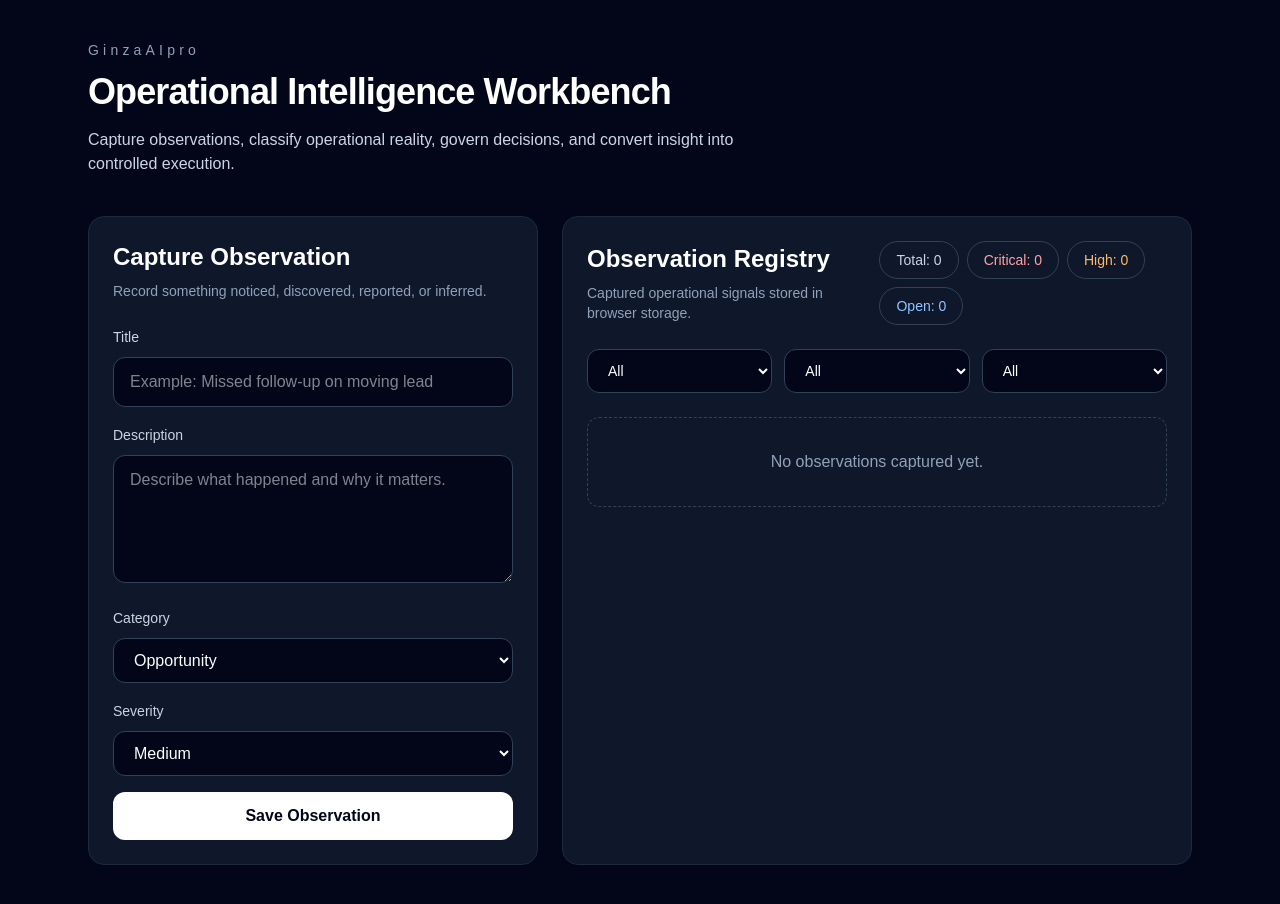
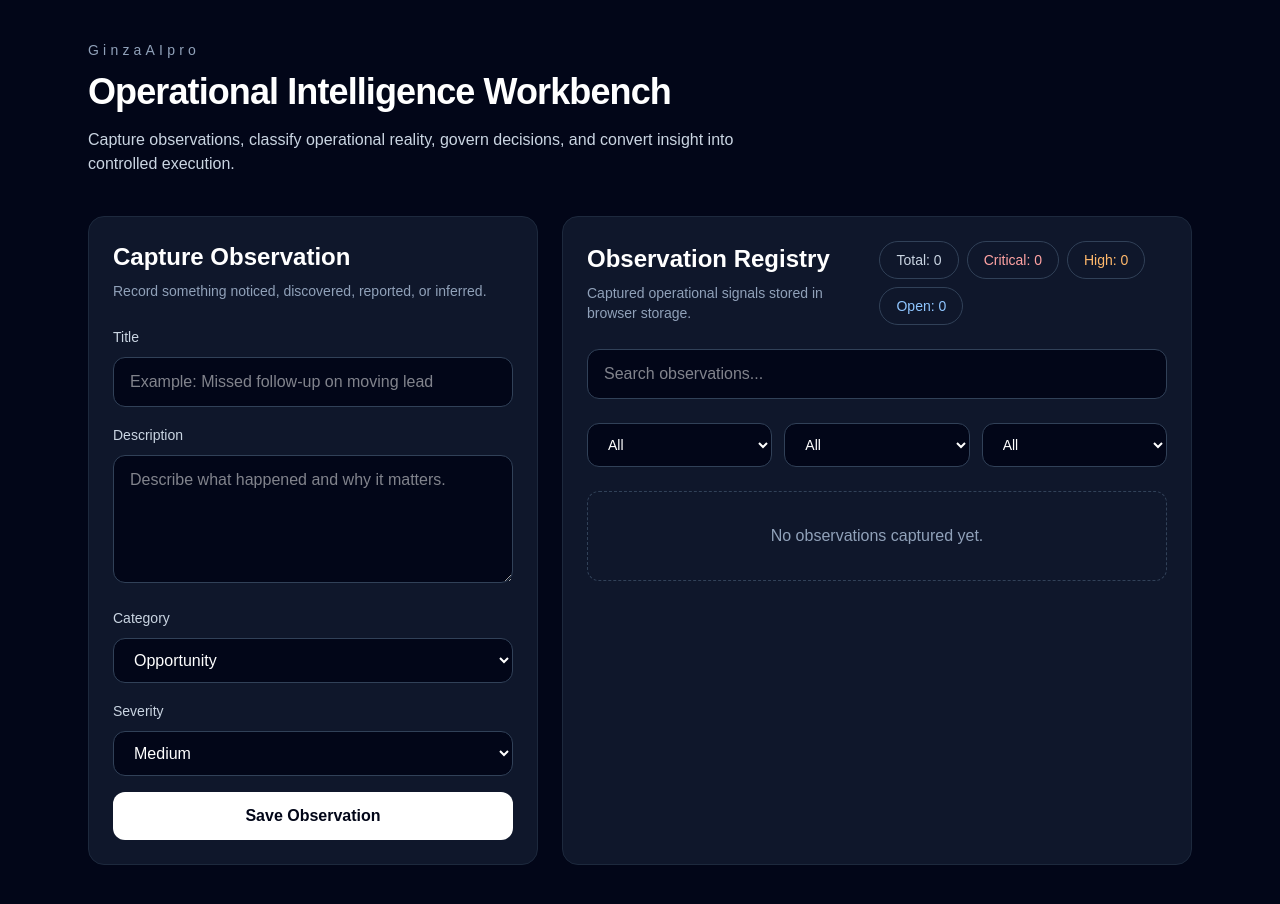
Before and after one commit to Simbaboop/GinzaAIpro, a Next.js app in the folder apps/ginzaaipro-dashboard/: page / in a window 1280 px wide. Built offline with nearby package versions, Linux system fonts and the light colour scheme.

Commit message:
Add Observation search

```diff
--- a/apps/ginzaaipro-dashboard/src/app/page.tsx
+++ b/apps/ginzaaipro-dashboard/src/app/page.tsx
@@ -34,6 +34,7 @@ export default function Home() {
   const [categoryFilter, setCategoryFilter] = useState("All");
   const [severityFilter, setSeverityFilter] = useState("All");
   const [statusFilter, setStatusFilter] = useState("All");
+  const [searchQuery, setSearchQuery] = useState("");
 
   useEffect(() => {
     const stored = localStorage.getItem("ginzaaipro_observations");
@@ -93,8 +94,15 @@ export default function Home() {
 
     const matchesStatus =
       statusFilter === "All" || observation.status === statusFilter;
+    const normalizedSearch = searchQuery.toLowerCase();
 
-    return matchesCategory && matchesSeverity && matchesStatus;
+    const matchesSearch =
+      normalizedSearch === "" ||
+      observation.title.toLowerCase().includes(normalizedSearch) ||
+      observation.description.toLowerCase().includes(normalizedSearch) ||
+      (observation.outcome ?? "").toLowerCase().includes(normalizedSearch);
+
+    return matchesCategory && matchesSeverity && matchesStatus && matchesSearch;
   });
 
   return (
@@ -205,6 +213,15 @@ export default function Home() {
                 </div>
               </div>
             </div>
+            <div className="mt-6">
+              <input
+                className="w-full rounded-xl border border-slate-700 bg-slate-950 px-4 py-3 text-white outline-none focus:border-slate-400"
+                placeholder="Search observations..."
+                value={searchQuery}
+                onChange={(event) => setSearchQuery(event.target.value)}
+              />
+            </div>
+
             <div className="mt-6 grid gap-3 md:grid-cols-3">
               <select
                 className="rounded-xl border border-slate-700 bg-slate-950 px-4 py-3 text-sm text-white"
```
